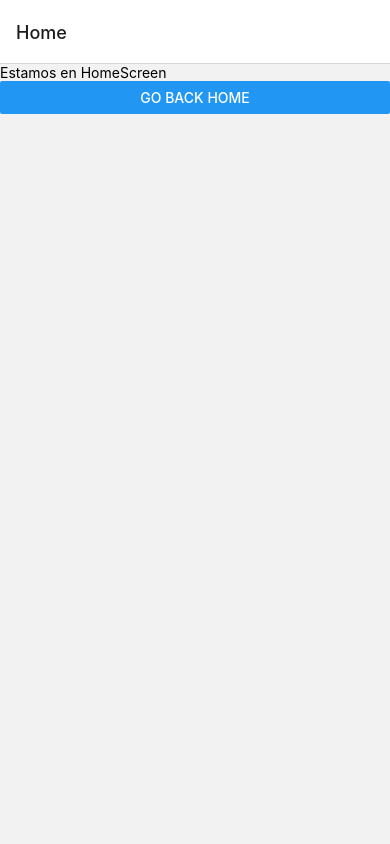
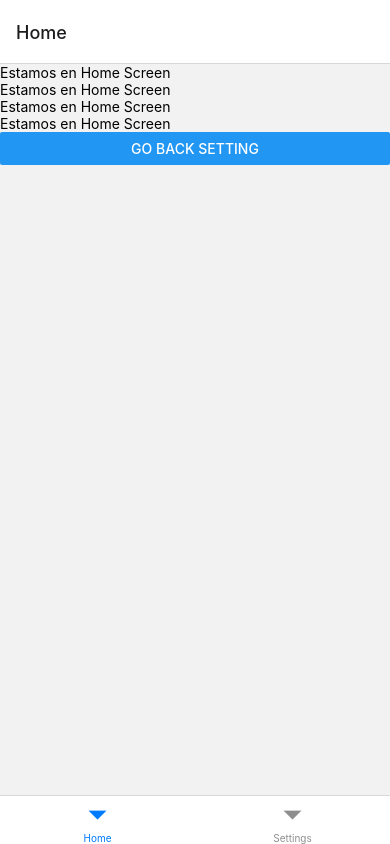
Before and after one commit to Jenerth22Rodriguez/ReactNativeapp, a React Native app: screen /Home in a window 390 px wide. Built offline with nearby package versions, Linux system fonts and the light colour scheme.

Commit message:
Tab navigation and SafeAreaView

```diff
--- a/App.js
+++ b/App.js
@@ -2,13 +2,13 @@
 import "react-native-gesture-handler";
 import { StyleSheet } from 'react-native';
 import { NavigationContainer } from '@react-navigation/native';
-import NavigationStack from './src/navigation/NavigationStack';
-
+import NavigationStack from "./src/navigation/NavigationStack";
+import NavigationTab from "./src/navigation/NavigationTab"
 
 export default function App() {
   return (
     <NavigationContainer>
-      <NavigationStack />
+      <NavigationTab />
     </NavigationContainer>
   );
 }
--- a/src/navigation/NavigationStack.js
+++ b/src/navigation/NavigationStack.js
@@ -10,7 +10,6 @@
     <Stack.Navigator initialRouteName="Home">
     <Stack.Screen name="Settings" component={Settings} />
     <Stack.Screen name="Home" component={HomeScreen} />
-
     </Stack.Navigator>
   );
 };
--- /dev/null
+++ b/src/navigation/NavigationTab.js
@@ -0,0 +1,16 @@
+import React from "react";
+import {createBottomTabNavigator} from "@react-navigation/bottom-tabs"
+import  HomeScreen from "../screens/HomeScreen";
+import SettingsScreen from "../screens/SettingsScreen";
+
+const Tab = createBottomTabNavigator();
+
+export  default function NavigationTab()
+{
+    return(
+        <Tab.Navigator>
+        <Tab.Screen name="Home" component={HomeScreen}/>
+        <Tab.Screen name="Settings" component={SettingsScreen} />
+        </Tab.Navigator>
+    );
+}
--- a/src/screens/HomeScreen.js
+++ b/src/screens/HomeScreen.js
@@ -1,5 +1,5 @@
 import React from "react";
-import { View, Text, Button } from "react-native";
+import { View, Text, Button, SafeAreaView } from "react-native";
 
 export default function HomeScreen(props) {
     const { navigation } = props;
@@ -9,11 +9,12 @@
     };
 
     return (
-        <View>
-            <Text>
-                Estamos en HomeScreen
-            </Text>
-            <Button onPress={goToPage} title="go back home" />
-        </View>
+        <SafeAreaView>
+            <Text>Estamos en Home Screen</Text>
+            <Text>Estamos en Home Screen</Text>
+            <Text>Estamos en Home Screen</Text>
+            <Text>Estamos en Home Screen</Text>
+            <Button onPress={goToPage} title="go back setting" />
+        </SafeAreaView>
     );
 }
--- a/src/screens/SettingsScreen.js
+++ b/src/screens/SettingsScreen.js
@@ -1,5 +1,5 @@
 import React from "react";
-import { View, Text, Button } from 'react-native';
+import { View, Text, Button, SafeAreaView } from 'react-native';
 
 export default function SettingsScreen(props){
     const { navigation } = props;
@@ -9,12 +9,12 @@
     }
 
     return (
-        <View>
-            <Text>Estamos en SettingsScreen</Text>
-            <Text>Estamos en SettingsScreen</Text>
-            <Text>Estamos en SettingsScreen</Text>
-            <Text>Estamos en SettingsScreen</Text>
+        <SafeAreaView>
+            <Text>Estamos en Settings Screen</Text>
+            <Text>Estamos en Settings Screen</Text>
+            <Text>Estamos en Settings Screen</Text>
+            <Text>Estamos en Settings Screen</Text>
             <Button onPress={() => goToPage("Home")} title="go back home" />
-        </View>
+        </SafeAreaView>
     );
 }
```
